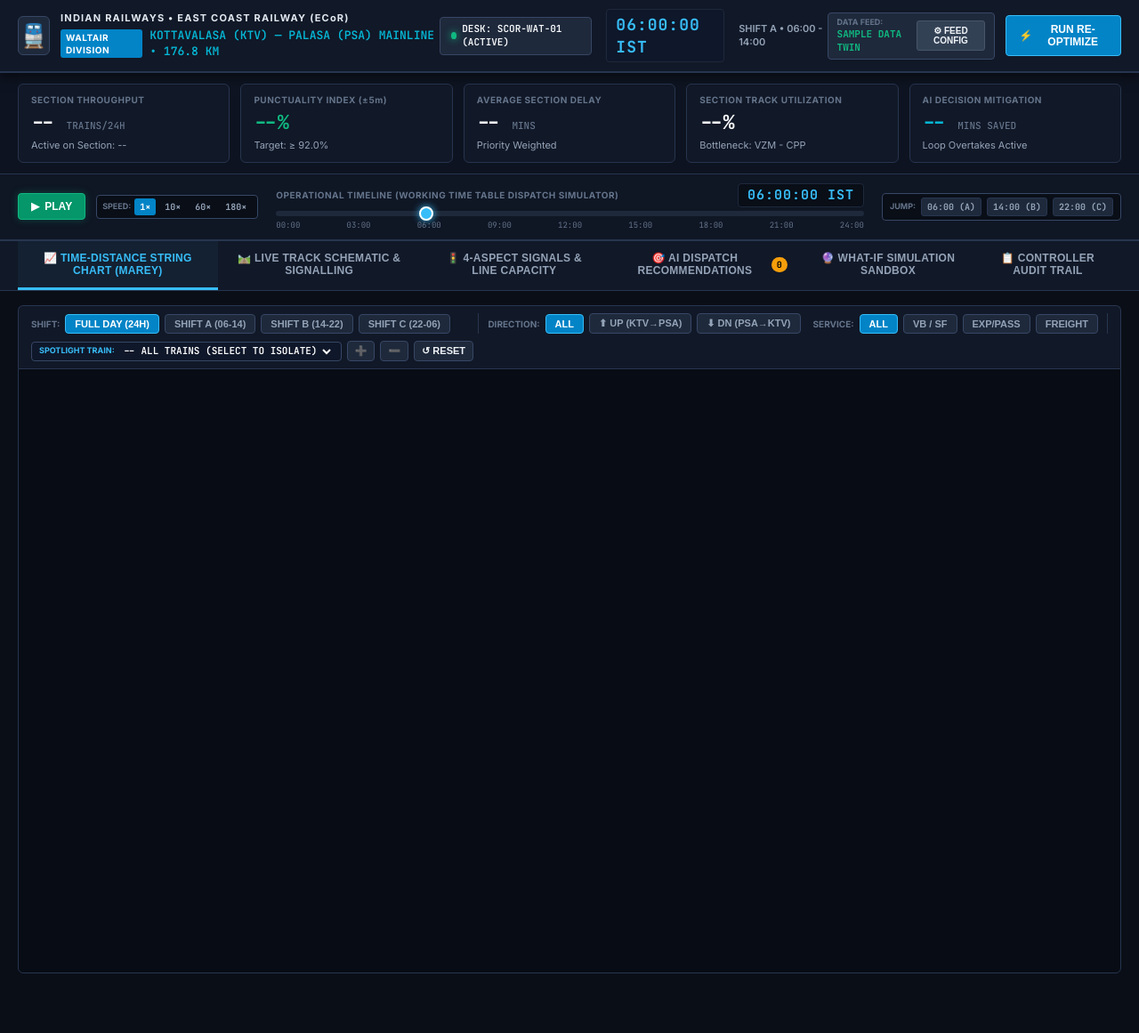
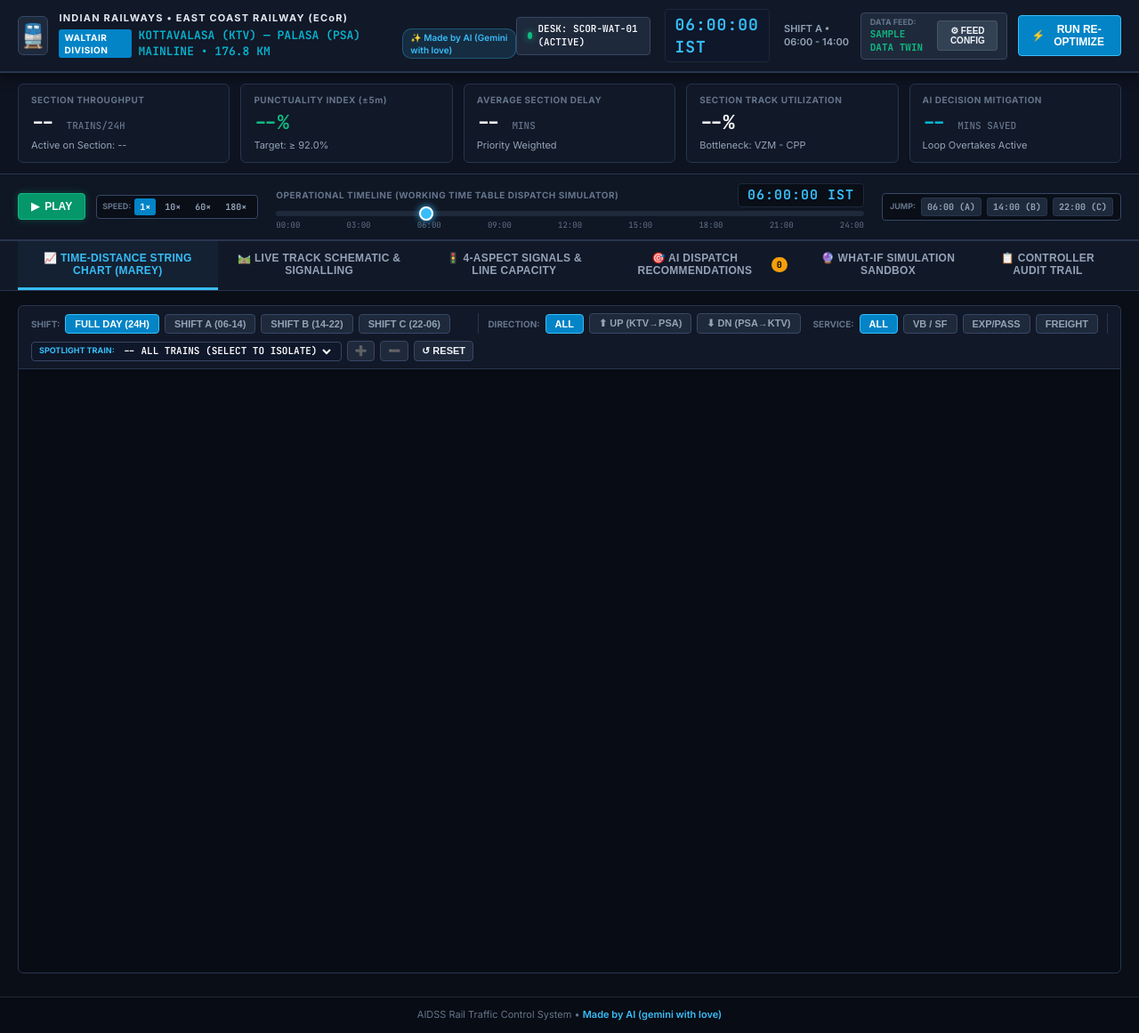
Before and after one commit to lakshya-khare/AI-integrated-decision-support-system-AIDSS, a plain HTML site: page frontend/index.html in a window 1280 px wide. Shown: the whole page at 89% size. Before the commit the page ends 1110 px from the top, so only its background shows below. Drawn offline with Linux system fonts and the light colour scheme; files that its build step writes are made by us from their sources; no server answers; files whose address does not match are found by name.

Commit message:
docs: simplify README for job interview, add AI credit badge to frontend

```diff
--- a/frontend/index.html
+++ b/frontend/index.html
@@ -21,6 +21,7 @@
                 <div class="section-title">
                     <span class="division-tag">WALTAIR DIVISION</span>
                     <span class="corridor-name">KOTTAVALASA (KTV) — PALASA (PSA) MAINLINE &bull; 176.8 KM</span>
+                    <span style="display:inline-flex; align-items:center; gap:4px; font-size:10px; color:#38bdf8; background:rgba(56,189,248,0.12); border:1px solid rgba(56,189,248,0.3); padding:2px 8px; border-radius:10px; margin-left:8px; font-weight:600;">✨ Made by AI (Gemini with love)</span>
                 </div>
             </div>
         </div>
@@ -705,6 +706,12 @@
         </div>
     </div>
 
+    <!-- Application Footer -->
+    <footer style="text-align: center; padding: 12px 20px; font-size: 11px; color: #64748b; background: #080c14; border-top: 1px solid #1e293b; margin-top: 10px;">
+        <span>AIDSS Rail Traffic Control System &bull; </span>
+        <span style="color: #38bdf8; font-weight: 600;">Made by AI (gemini with love)</span>
+    </footer>
+
     <!-- Scripts -->
     <script src="/static/js/marey_chart.js"></script>
     <script src="/static/js/track_schematic.js"></script>
```
Also changed, not shown: 1 other file.
